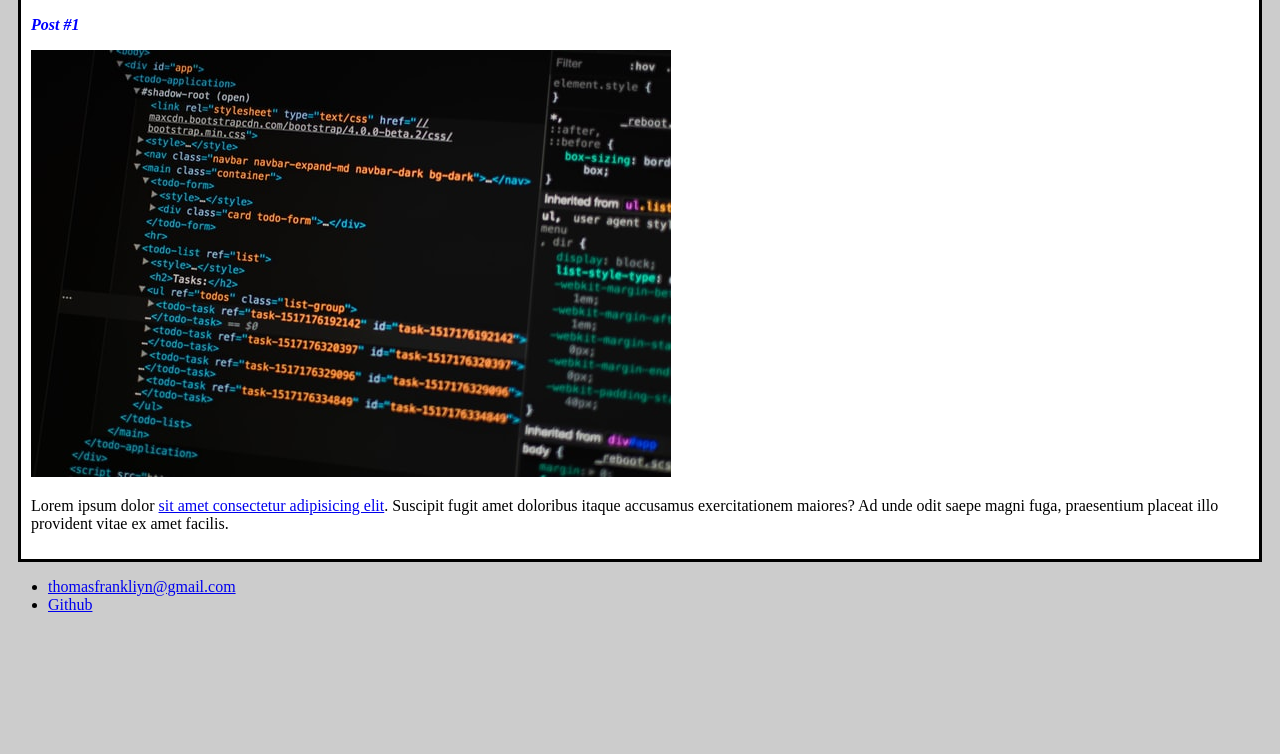
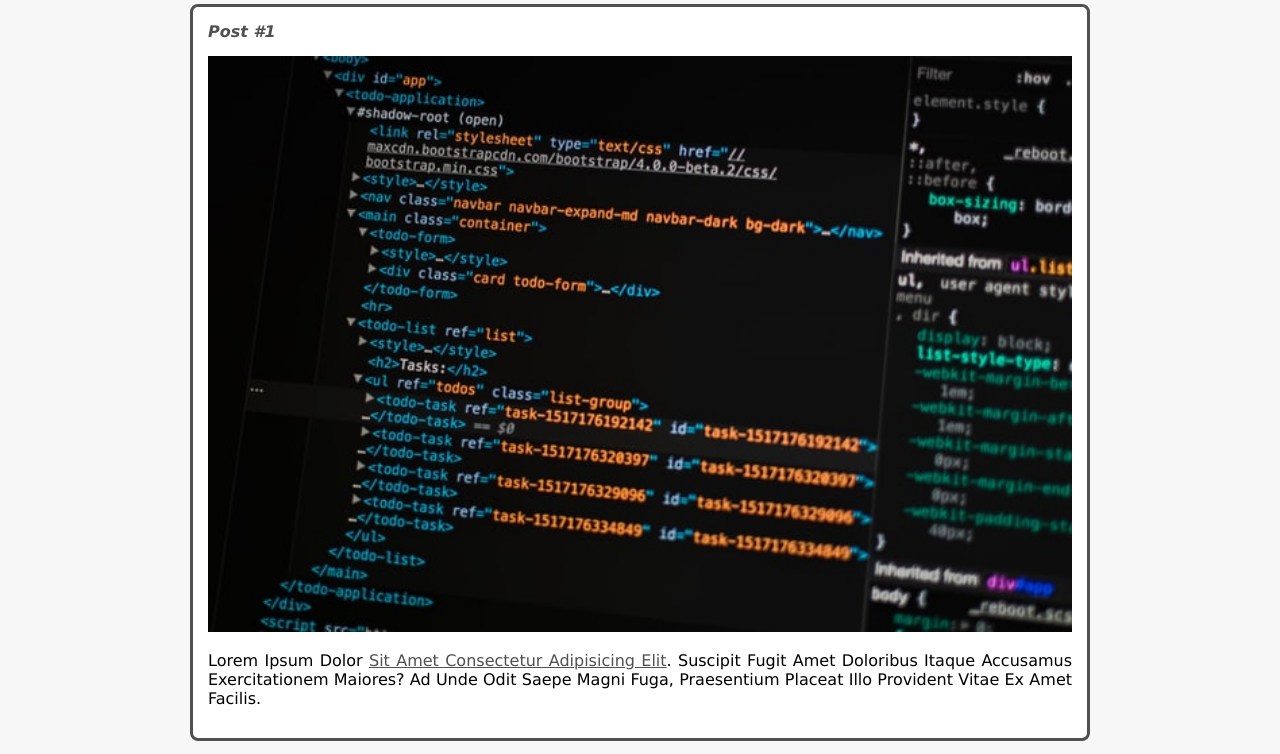
Before and after one commit to ThomasFrankliyn/curso-html-css, a plain HTML site: page index.html in a window 1280 px wide. Shown: the part 408-1162 px from the top of the page. Before the commit the page ends 1038 px from the top, so only its background shows below. Drawn offline with Linux system fonts and the light colour scheme.

Commit message:
Atualizações do projeto

```diff
--- a/index.html
+++ b/index.html
@@ -7,7 +7,7 @@
   </head>
   <body>
     <header>
-      <img src="images/perfil.png" alt="Imagem do Perfil" />
+      <img src="images/perfil.png" alt="Imagem do Perfil" class="photo" />
       <h1 id="title">Thomas Frankliyn</h1>
     </header>
     <section>
@@ -18,11 +18,12 @@
         <header>
           <h3 class="post_title">Post #1</h3>
           <img
+            class="post_image"
             src="images/img post.jpg"
             alt="editor de texto contendo código HTML"
           />
         </header>
-        <p>
+        <p class="post_content">
           Lorem ipsum dolor
           <a href="https://google.com" target="_blank"
             >sit amet consectetur adipisicing elit</a
@@ -33,7 +34,7 @@
       </article>
     </section>
     <footer>
-      <ul>
+      <ul class="contacts_list">
         <li>
           <a href="mailto:thomasfrankliyn@mail.com">
             thomasfrankliyn@gmail.com
--- a/style/style.css
+++ b/style/style.css
@@ -1,21 +1,63 @@
 body {
-  background: #ccc;
+  background: #f7f7f7;
+  font-family: verdana;
+  max-width: 900px;
+  margin: auto;
+}
+
+.photo {
+  border: 2px solid #505050;
+  border-radius: 50%;
 }
 
 #title,
 .subtitle,
 .post_title {
-  color: blue;
+  color: #505050;
+}
+
+#title {
+  font-size: 40px;
+  text-transform: uppercase;
+}
+
+a {
+  text-decoration: underline;
+  color: #505050;
 }
 
 .post_title {
   font-size: 16px;
   font-style: italic;
+  margin: 0;
+  margin-bottom: 15px;
 }
 
 .post {
   background: #fff;
-  padding: 10px;
-  border: 3px solid black;
-  margin: 10px;
+  padding: 15px;
+  border: 3px solid #505050;
+  margin-bottom: 15px;
+  border-radius: 8px;
 }
+
+.post_content {
+  margin: 0;
+  margin-bottom: 15px;
+  text-transform: capitalize;
+  text-align: justify;
+}
+
+.post_image {
+  margin-bottom: 15px;
+  width: 100%;
+}
+
+.contacts_list {
+  list-style-type: none;
+  padding-left: 15px;
+}
+
+.contacts_list li a {
+  text-decoration: none;
+}
```
